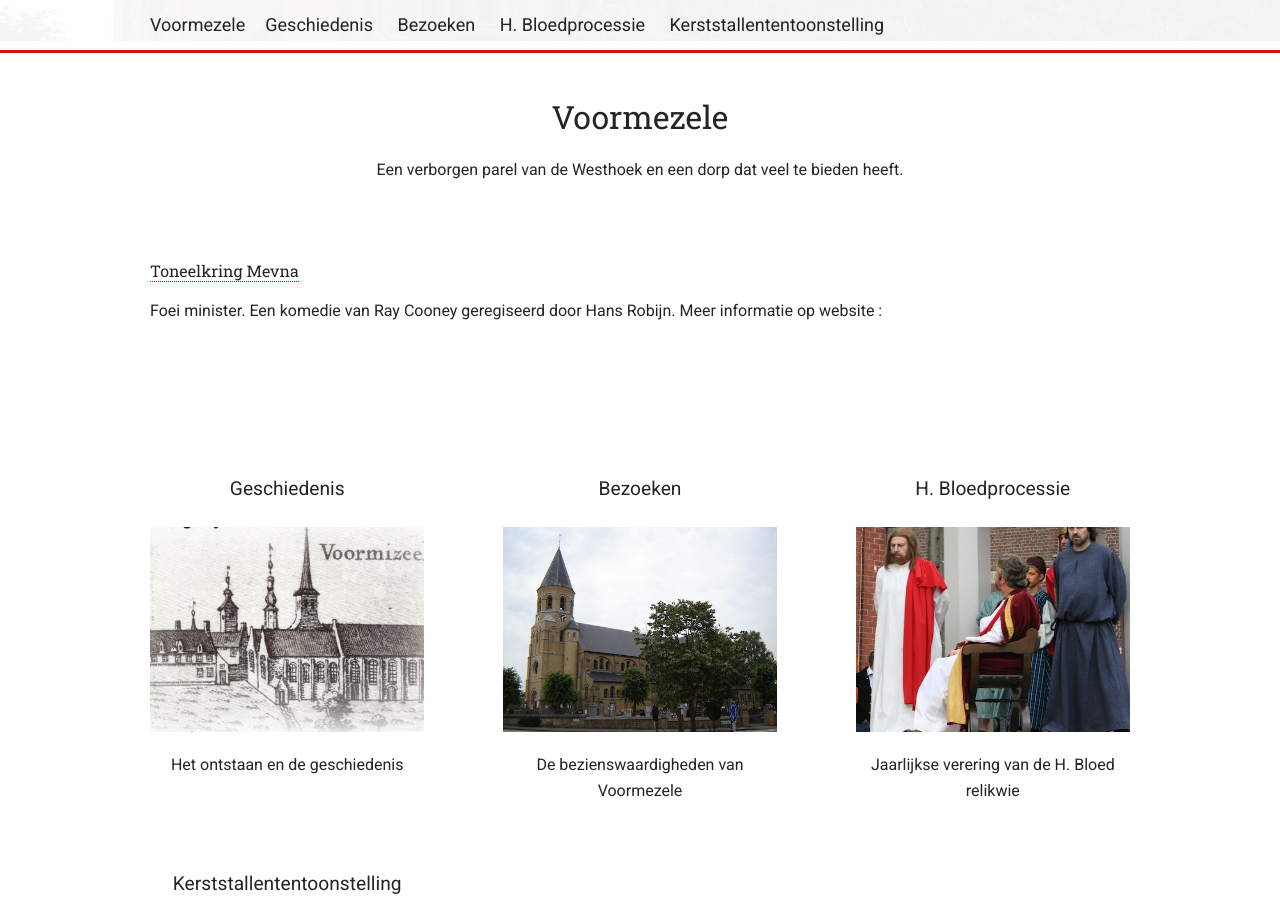
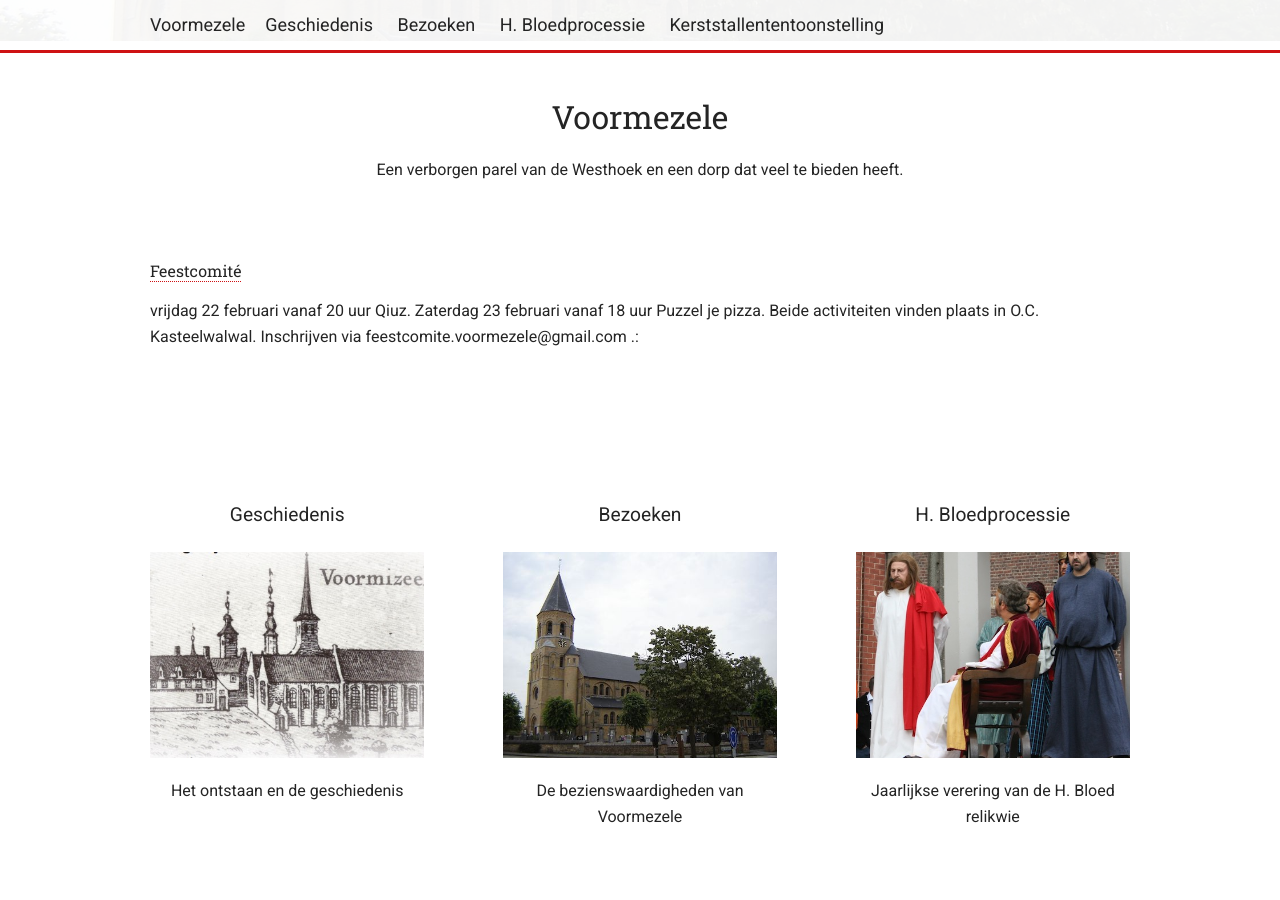
Before and after one commit to dannycuvelier/voormezele.github.io, a Jekyll site: the page built from index.html, in a window 1280 px wide and 900 px high, scrolled down 534 px. Built offline with Jekyll 4.4.1, drawn with Linux system fonts in a browser that asks for light colours.

Commit message:
Update announcements.json
Toneel vervangen door Feestcomité

```diff
--- a/_data/announcements.json
+++ b/_data/announcements.json
@@ -1,7 +1,8 @@
 [
     {
-        "title": "Toneelkring Mevna",
-        "description": "Foei minister. Een komedie van Ray Cooney geregiseerd door Hans Robijn. Meer informatie op website :",
-        "link": "http://www.mevna.be"
+        "title": "Feestcomité",
+        "description": "vrijdag 22 februari vanaf 20 uur Qiuz. Zaterdag 23 februari vanaf 18 uur Puzzel je pizza. Beide activiteiten vinden plaats in O.C. Kasteelwalwal. Inschrijven via feestcomite.voormezele@gmail.com .:",
+        "link": ""
     }
+
 ]
```
